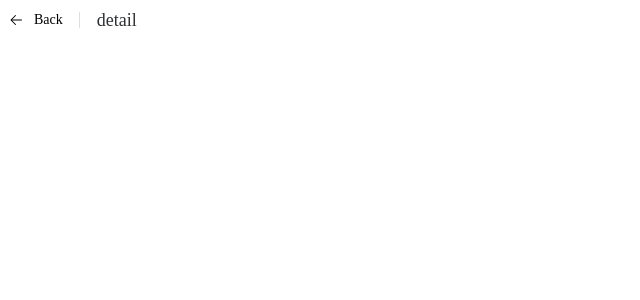
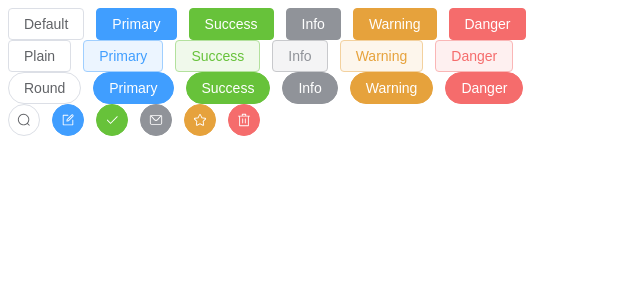
Before and after one commit to ponponon/noface, a Vue app: page / in a window 1280 px wide. Shown: the top 300 px of the page, without its empty margins (0-640 px from the left). Built offline with nearby package versions, Linux system fonts and the light colour scheme.

Commit message:
faeture: use element-plus

```diff
--- a/components.d.ts
+++ b/components.d.ts
@@ -7,7 +7,9 @@
 
 declare module '@vue/runtime-core' {
   export interface GlobalComponents {
+    ElButton: typeof import('element-plus/es')['ElButton']
     ElPageHeader: typeof import('element-plus/es')['ElPageHeader']
+    ElRow: typeof import('element-plus/es')['ElRow']
     HelloWorld: typeof import('./src/components/HelloWorld.vue')['default']
     IconCommunity: typeof import('./src/components/icons/IconCommunity.vue')['default']
     IconDocumentation: typeof import('./src/components/icons/IconDocumentation.vue')['default']
--- a/src/App.vue
+++ b/src/App.vue
@@ -1,10 +1,48 @@
+<template>
+  <el-row class="mb-4">
+    <el-button>Default</el-button>
+    <el-button type="primary">Primary</el-button>
+    <el-button type="success">Success</el-button>
+    <el-button type="info">Info</el-button>
+    <el-button type="warning">Warning</el-button>
+    <el-button type="danger">Danger</el-button>
+  </el-row>
 
+  <el-row class="mb-4">
+    <el-button plain>Plain</el-button>
+    <el-button type="primary" plain>Primary</el-button>
+    <el-button type="success" plain>Success</el-button>
+    <el-button type="info" plain>Info</el-button>
+    <el-button type="warning" plain>Warning</el-button>
+    <el-button type="danger" plain>Danger</el-button>
+  </el-row>
 
-<template>
-  <el-page-header content="detail" @back="goBack" />
+  <el-row class="mb-4">
+    <el-button round>Round</el-button>
+    <el-button type="primary" round>Primary</el-button>
+    <el-button type="success" round>Success</el-button>
+    <el-button type="info" round>Info</el-button>
+    <el-button type="warning" round>Warning</el-button>
+    <el-button type="danger" round>Danger</el-button>
+  </el-row>
+
+  <el-row>
+    <el-button :icon="Search" circle />
+    <el-button type="primary" :icon="Edit" circle />
+    <el-button type="success" :icon="Check" circle />
+    <el-button type="info" :icon="Message" circle />
+    <el-button type="warning" :icon="Star" circle />
+    <el-button type="danger" :icon="Delete" circle />
+  </el-row>
 </template>
+
 <script lang="ts" setup>
-const goBack = () => {
-  console.log('go back')
-}
+import {
+  Check,
+  Delete,
+  Edit,
+  Message,
+  Search,
+  Star,
+} from '@element-plus/icons-vue'
 </script>
```
